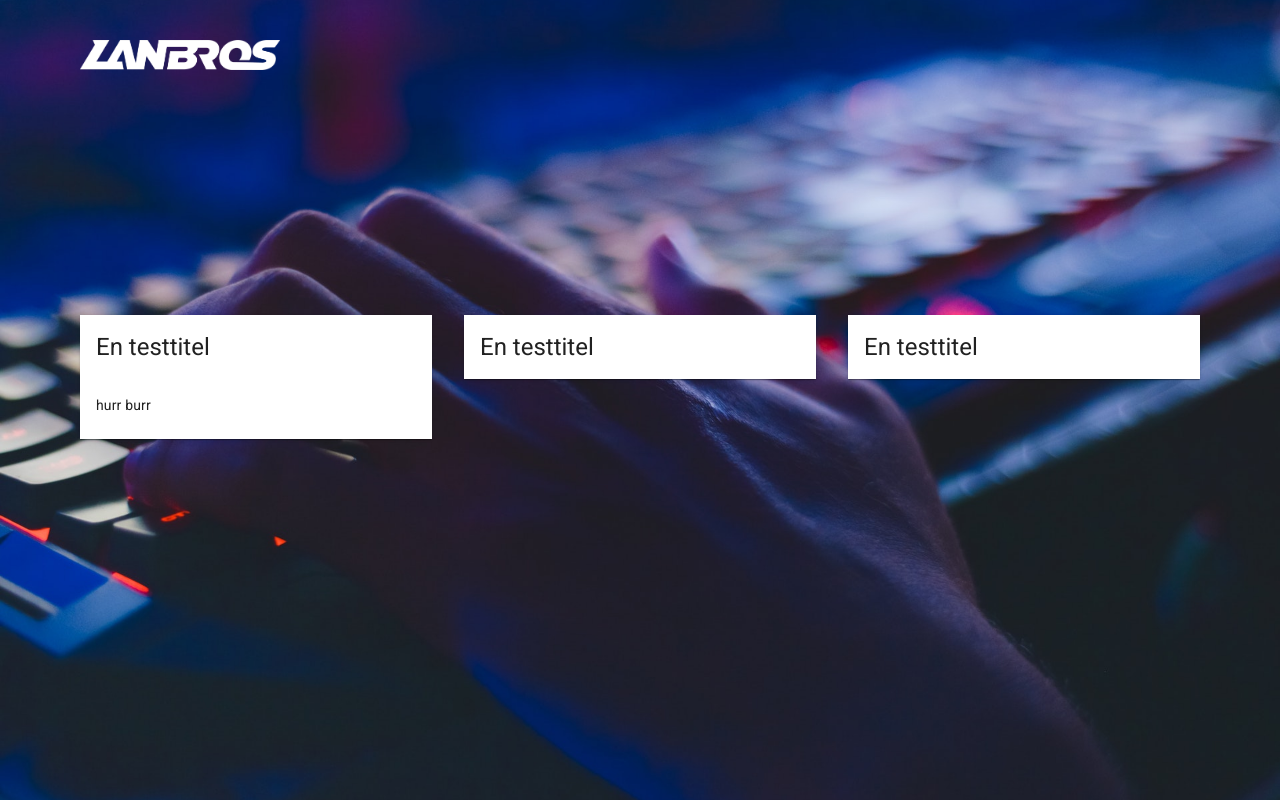
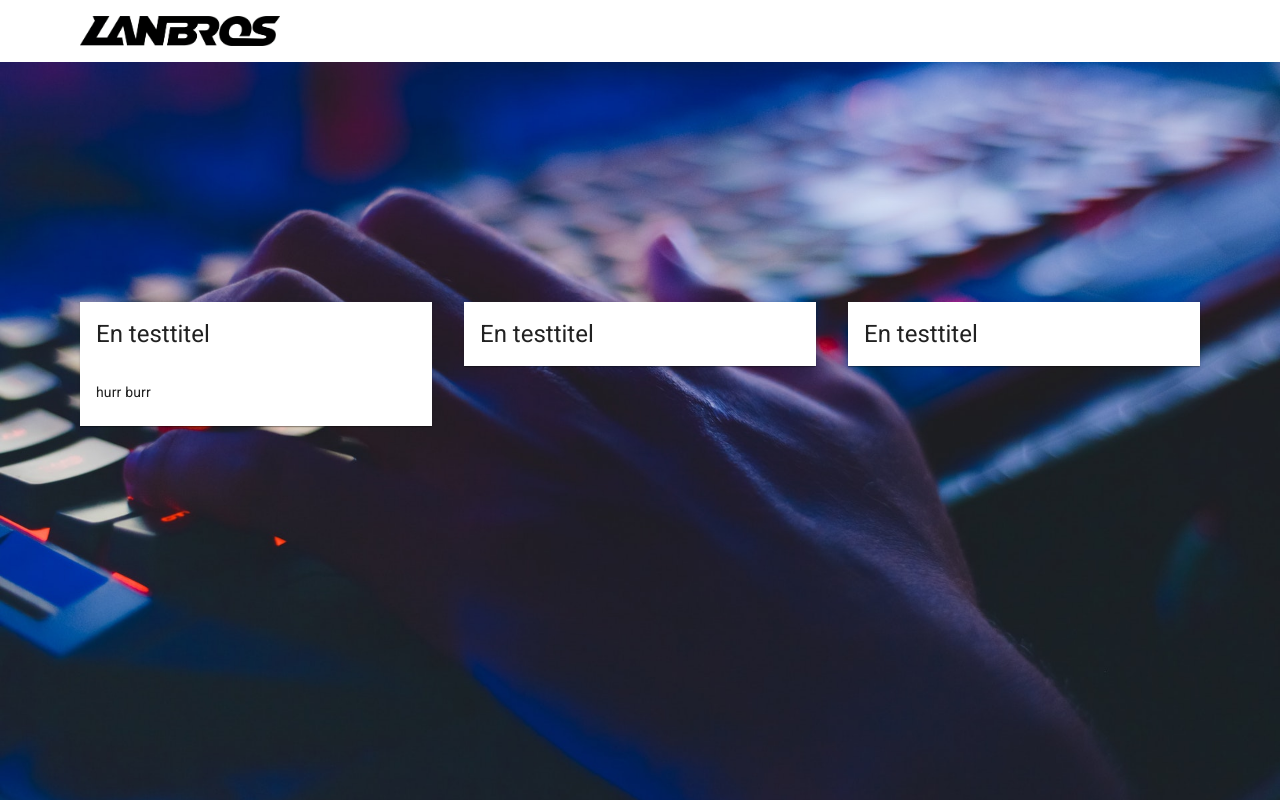
Before and after one commit to antonstalheim/lanbros-frontend, a React (Create React App) app: page /gameservers in a window 1280 px wide. Built offline with nearby package versions, Linux system fonts and the light colour scheme.

Commit message:
pimps the shit out of the header on gameservers component

```diff
--- a/src/frontpage/Gameservers.tsx
+++ b/src/frontpage/Gameservers.tsx
@@ -17,12 +17,15 @@ function Gameservers() {
     const routeToHome = () => history.push('/');
 
     return (
-        <Box mt={5} ml={10} mr={10}>
+        <React.Fragment>
+            <Box pt={2} pb={2} pl={10} style={{backgroundColor: 'white'}}>
                 <Grid container>
                     <Grid item xs={4}>
-                    <img onClick={routeToHome} height="auto" width="100%" style={{ maxWidth: '200px', cursor: 'pointer' }} src={lanbrosTextLogotype} />
+                        <img onClick={routeToHome} height="auto" width="100%" style={{ maxWidth: '200px', cursor: 'pointer', mixBlendMode: 'difference', display: 'flex' }} src={lanbrosTextLogotype} />
                     </Grid>
                 </Grid>
+            </Box>
+            <Box mt={5} ml={10} mr={10}>
                 <Box mt={30}></Box>
                 <Grid container spacing={4}>
                     <Grid item xs={4}>
@@ -43,6 +46,7 @@ function Gameservers() {
                     </Grid>
                 </Grid>
             </Box>
+        </React.Fragment>
     );
 }
 
```
Lines whose indentation alone changed are shown as unchanged.
